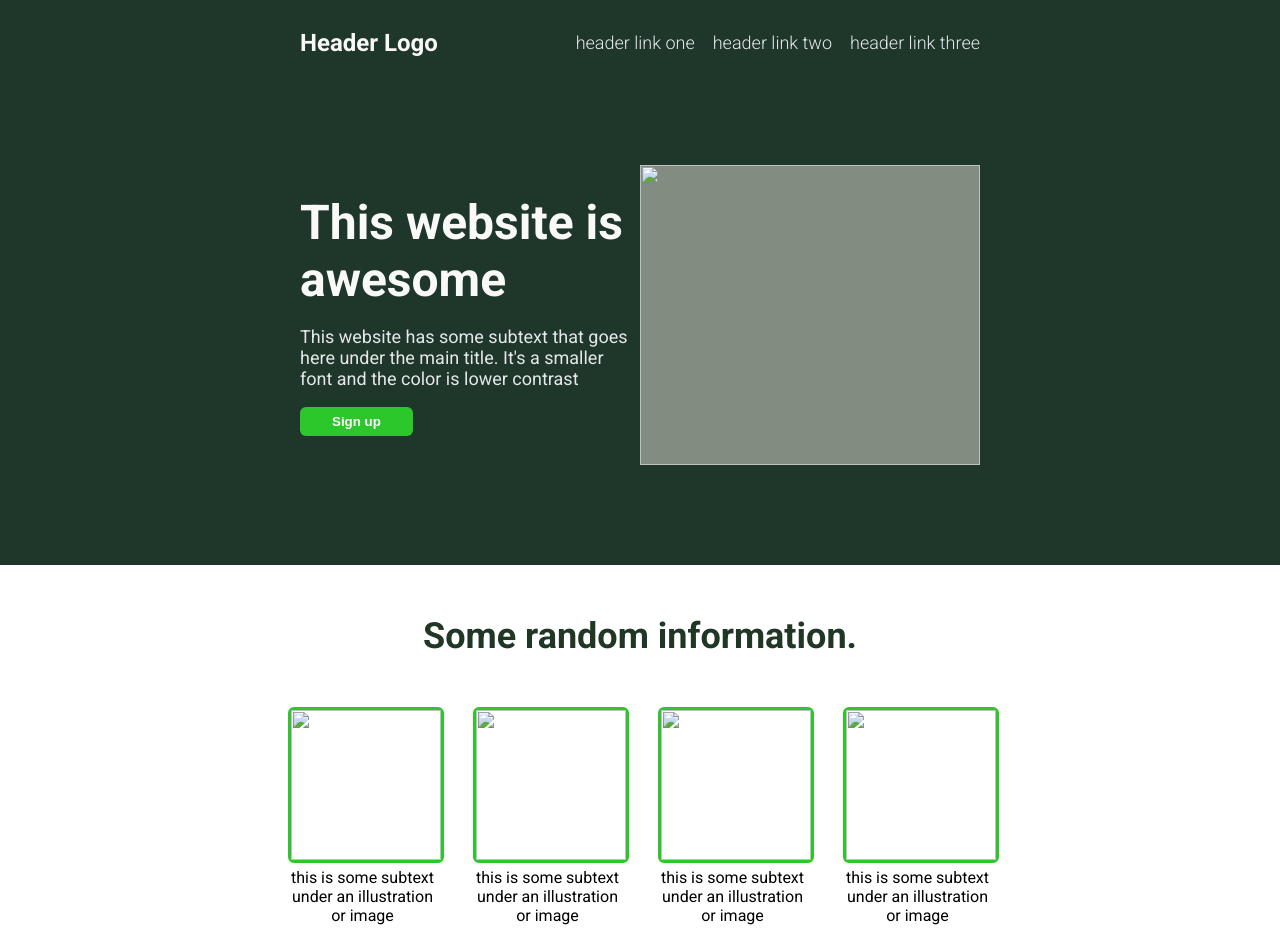
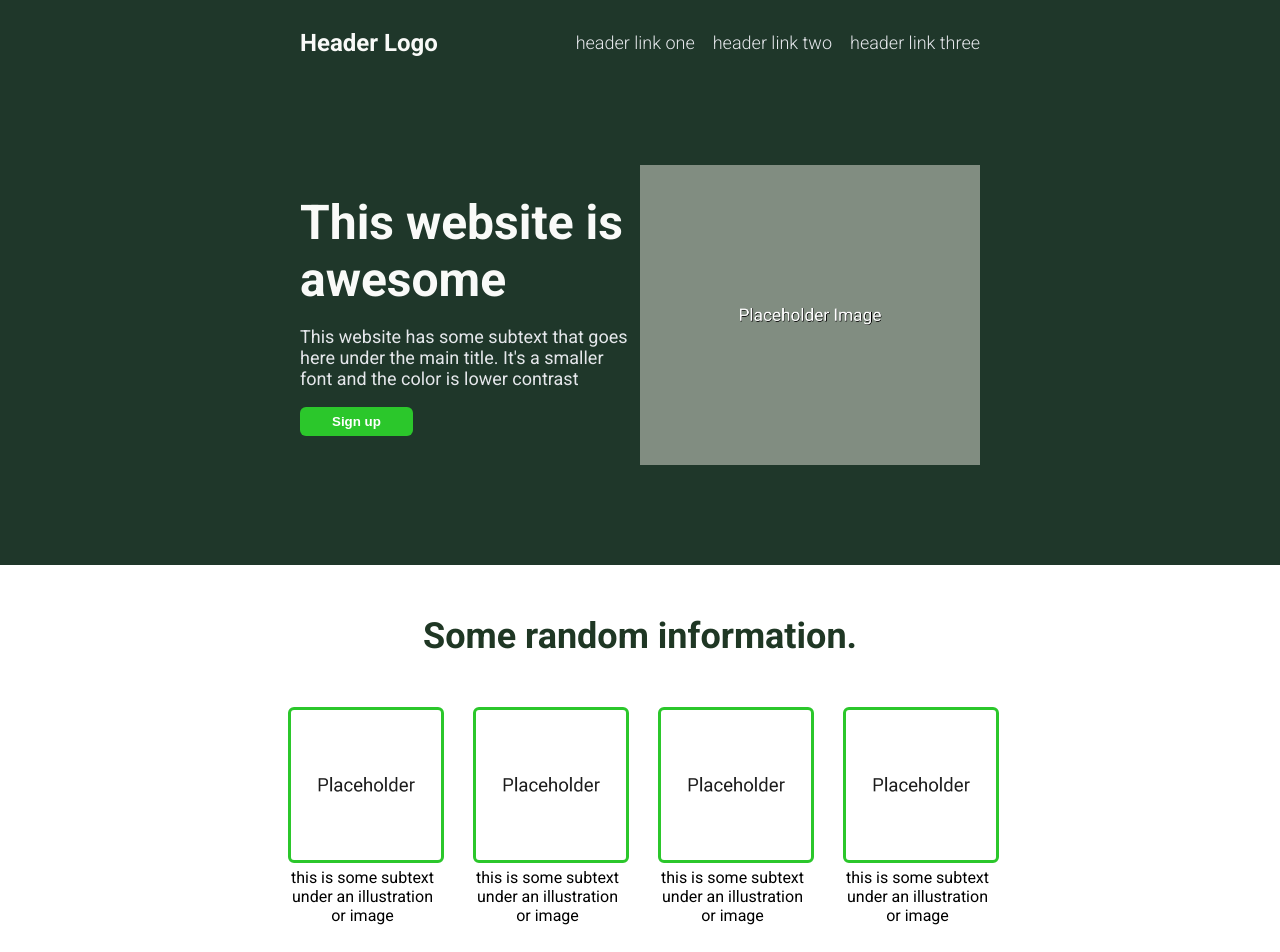
Before and after one commit to johanhcarlberg/odin-landingpage, a plain HTML site: page index.html in a window 1280 px wide. Shown: the top 952 px of the page. Drawn offline with Linux system fonts and the light colour scheme.

Commit message:
Add placeholder images to display on GitHub pages

```diff
--- a/index.html
+++ b/index.html
@@ -28,7 +28,7 @@
             <button class="top-signup-button">Sign up</button>
         </div>
         <div class="top-image">
-            <img src="images/top-image.jpg">
+            <img src="images/top-image-placeholder.png">
         </div>
     </div>
 </div>
@@ -39,7 +39,7 @@
     <div class="cards">
     <div class="content-card">
         <div class="card-image">
-            <img src="images/cards/card1.jpg">
+            <img src="images/cards/card-placeholder.png">
         </div>
         <div class="card-text">
             this is some subtext under an illustration or image
@@ -47,7 +47,7 @@
     </div>
     <div class="content-card">
         <div class="card-image">
-            <img src="images/cards/card2.jpg">
+            <img src="images/cards/card-placeholder.png">
         </div>
         <div class="card-text">
             this is some subtext under an illustration or image
@@ -55,7 +55,7 @@
     </div>
     <div class="content-card">
         <div class="card-image">
-            <img src="images/cards/card3.jpg">
+            <img src="images/cards/card-placeholder.png">
         </div>
         <div class="card-text">
             this is some subtext under an illustration or image
@@ -63,7 +63,7 @@
     </div>
     <div class="content-card">
         <div class="card-image">
-            <img src="images/cards/card4.jpg">
+            <img src="images/cards/card-placeholder.png">
         </div>
         <div class="card-text">
             this is some subtext under an illustration or image
```
Also changed, not shown: images/cards/card-placeholder.png (added), images/top-image-placeholder.png (added), 1 other file.
